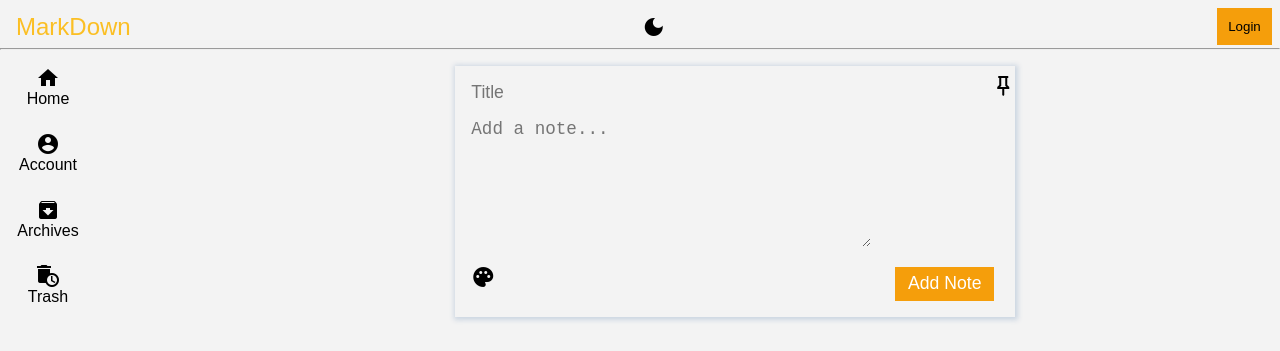
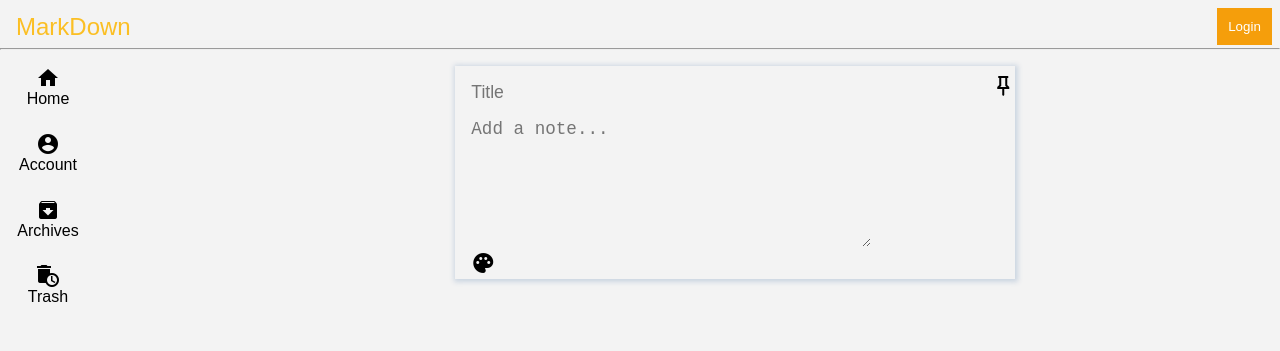
Before and after one commit to syed-shaida-hussain/Notes-App, a React (Create React App) app: page /home in a window 1280 px wide. Shown: the top 351 px of the page. Built offline with nearby package versions, Linux system fonts and the light colour scheme; no server answers; what miragejs would draw is missing.

Commit message:
Fix : Fixed auth and header component

```diff
--- a/src/components/header.js
+++ b/src/components/header.js
@@ -10,8 +10,8 @@ const Header = () => {
   }
     return (<header className="flex header">
     <h2 className="primary-color ml1 brand">MarkDown</h2>
-    <span className="material-icons mr2">dark_mode</span>
-    {status ? <button className = "mr2 btn primary-bg" onClick = {() => logout()}>Logout</button> : <button className = "btn primary-bg"> <Link className = "link" to = "/login">Login</Link></button>}
+    {/* <span className="material-icons mr2">dark_mode</span> */}
+    {status ? <button className = "mr2 btn primary-bg btn-color" onClick = {() => logout()}>Logout</button> : <button className = "mr2 btn primary-bg "> <Link className = "link btn-color" to = "/login">Login</Link></button>}
     {/* <span class="material-icons mr2">light_mode</span> */}
   </header>)
 }
--- a/src/components/inputCard.js
+++ b/src/components/inputCard.js
@@ -2,12 +2,14 @@ import { useNote } from "../contexts/noteContext"
 import axios from "axios"
 import { useAuth } from "../contexts"
 import { ColorModal } from "./colorModal"
+import { useNavigate } from "react-router-dom"
 
 const InputCard = () => {
     const { notesData , isColorModalActive , setIsColorModalActive ,  setNotesData  } = useNote()
-    const { auth : {token} } = useAuth()
+    const { auth : {token , status} } = useAuth()
     const initialNotesData = {title : "" , noteText : "" , pin : false , color : "" , order : ""}
     const {noteState} = useNote()
+    const navigate = useNavigate()
 
 
     const addNoteService = async (note) => {
@@ -47,7 +49,7 @@ const InputCard = () => {
         />
         <div>
         <span className ="material-icons ml1" onClick = {() => setIsColorModalActive(!isColorModalActive)}>palette</span>
-          <button className="add-note-btn font-medium mt1 mb1" type = "submit">Add Note</button>
+          {status?<button className="add-note-btn font-medium mt1 mb1" type = "submit">Add Note</button> : navigate('/login')}
           { isColorModalActive && <ColorModal />}
         </div>
       </form>
--- a/src/pages/Homepage/homePage.css
+++ b/src/pages/Homepage/homePage.css
@@ -233,3 +233,7 @@
 ::-webkit-scrollbar {
   display: none;
 }
+
+.btn-color{
+  color: white;
+}
```
